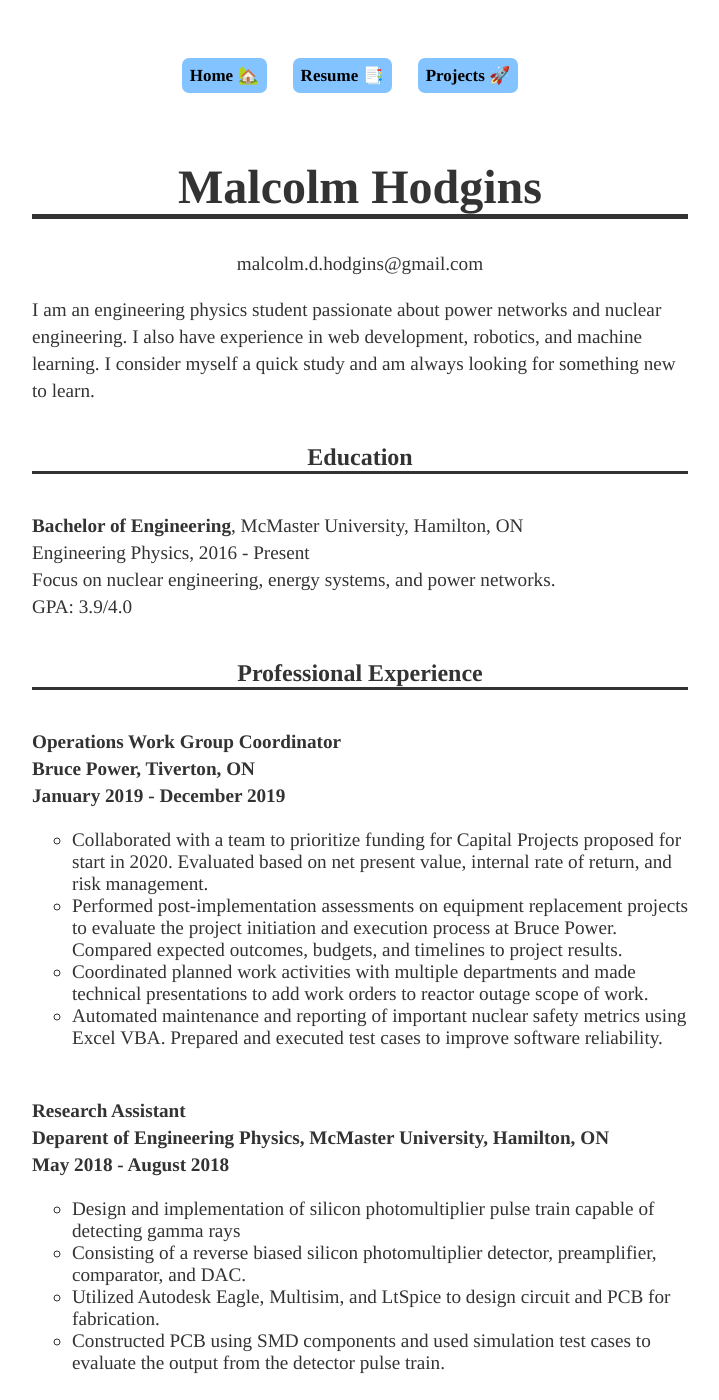
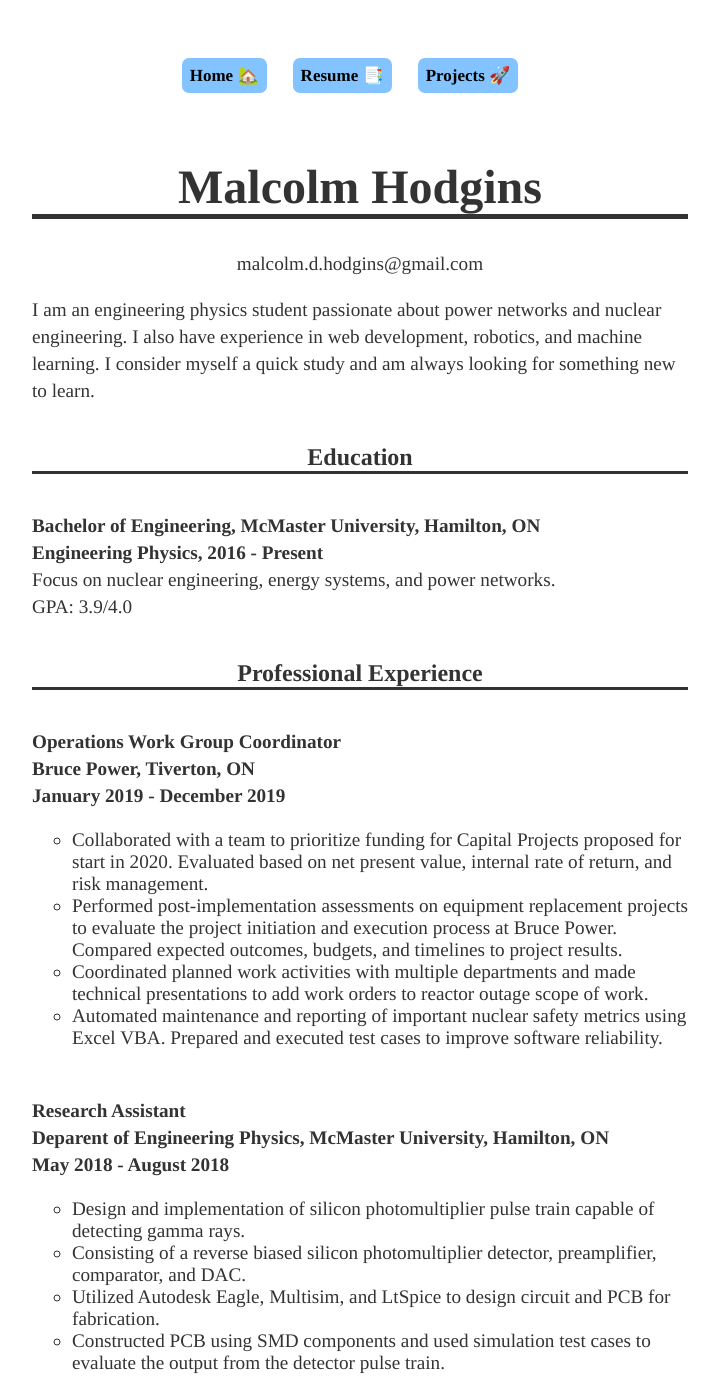
Before and after one commit to MalcolmHodgins/MalcolmHodgins.github.io, a Jekyll site: the page built from resume/index.html, in a window 1280 px wide and 1400 px high. Shown: the whole window, without its empty margins (280-999 px from the left). Built offline with Jekyll 4.4.1, drawn with Linux system fonts in a browser that asks for light colours; some of the changed text lies outside the part shown.

```diff
--- a/resume/index.html
+++ b/resume/index.html
@@ -32,8 +32,8 @@ title: Malcolm Hodgins
 <div class="flex-container-resume">
 	<div>
     <p>
-      <strong>Bachelor of Engineering</strong>, McMaster University, Hamilton, ON <br>
-      Engineering Physics, 2016 - Present <br>
+      <strong>Bachelor of Engineering, McMaster University, Hamilton, ON <br>
+      Engineering Physics, 2016 - Present</strong> <br>
       Focus on nuclear engineering, energy systems, and power networks.<br>
       GPA: 3.9/4.0
     </p>
@@ -73,7 +73,7 @@ title: Malcolm Hodgins
   </div>
   <div>
     <ul>
-      <li>Design and implementation of silicon photomultiplier pulse train capable of detecting gamma rays</li>
+      <li>Design and implementation of silicon photomultiplier pulse train capable of detecting gamma rays.</li>
       <li>Consisting of a reverse biased silicon photomultiplier detector, preamplifier, comparator, and DAC.</li>
       <li>Utilized Autodesk Eagle, Multisim, and LtSpice to design circuit and PCB for fabrication.</li>
       <li>Constructed PCB using SMD components and used simulation test cases to evaluate the output from the detector pulse train.</li>
@@ -128,7 +128,7 @@ title: Malcolm Hodgins
   </div>
   <div>
     <ul>
-      <li>Constructed a miniature robot suitable to compete in a sumo wrestling-style match</li>
+      <li>Constructed a miniature robot suitable to compete in a sumo wrestling-style match.</li>
       <li>Consisted of an Arduino Uno, DC gearmotor track chassis, ultrasonic rangefinders, light sensors, and motor driver.</li>
       <li>The sumobot structure was designed in Autodesk Inventor and 3D printed to adhere to weight restrictions.</li>
     </ul>
@@ -165,7 +165,7 @@ title: Malcolm Hodgins
   </div>
   <div>
     <ul>
-      <li>Entered student paper based on particle image velocimetry research</li>
+      <li>Entered student paper based on particle image velocimetry research.</li>
       <li>Utilized strong presentation skills when presenting at the student poster competition to convey research findings.</li>
     </ul>
   </div>
```
